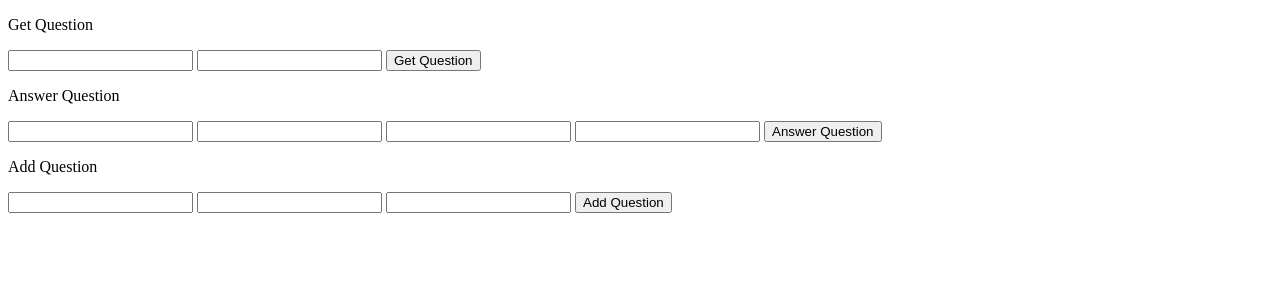
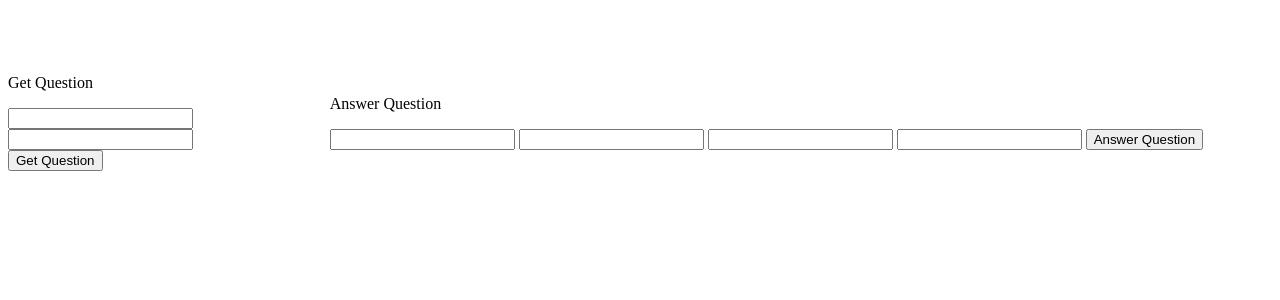
Before and after one commit to prasanjit101/Adivina, a Flask app: template templates/get answers.html in a window 1280 px wide. Shown: the top 300 px of the page. Run offline with Flask 2, Linux system fonts and the light colour scheme; the template is opened without the code that fills it, so the values that code supplies are empty.

Commit message:
with grid css

```diff
--- a/templates/answer.css
+++ b/templates/answer.css
@@ -0,0 +1,25 @@
+main{
+    display: grid;
+    grid-template-areas:
+         "topbar topbar  topbar"
+         "ads    content sidebar"
+         "footer footer  footer";
+    grid-template-columns: 1fr 4fr 0fr;
+    /*for making the columns 1 fraction ,3fractions and 1 fractions of the total width respectively*/
+    grid-template-rows: 50px auto 70px;
+    /* for setting the height of the rows to 50px ,auto and 70px respectively */
+    align-items:center;
+    justify-items:center;
+    /* to justify items and center them*/
+}
+
+
+header  { grid-area: topbar;}
+aside { grid-area: ads;}
+article { grid-area: content;}
+nav { grid-area: sidebar;}
+footer { grid-area: footer;}
+
+#answer input{
+
+}
--- a/templates/create question.html
+++ b/templates/create question.html
@@ -17,5 +17,6 @@
           <button>Add Question</button>
         </form>
       </article>
+
     </main>
   </body>
--- a/templates/get answers.html
+++ b/templates/get answers.html
@@ -6,28 +6,25 @@
     <title>Adivina</title>
     <link rel="stylesheet" href="answer.css">
   </head>
-  <body>  <p>Get Question<p>
+  <body>
+    <main>
+    <aside>
+      <p>Get Question<p>
         <form action='/question/get' method="post">
           <input type="text" name="room"></input>
           <input type="text" name="index"></input>
           <button>Get Question</button>
         </form>
-
-
+    </aside>
+    <article>
       <p>Answer Question<p>
-        <form action='/question/answer' method="post">
+        <form id="answer" action='/question/answer' method="post">
           <input type="text" name="room"></input>
           <input type="text" name="name"></input>
           <input type="text" name="index"></input>
           <input type="text" name="answer"></input>
           <button>Answer Question</button>
         </form>
-
-  <p>Add Question<p>
-    <form action='/question/add' method="post">
-      <input type="text" name="room"></input>
-      <input type="text" name="admin"></input>
-      <input type="text" name="question"></input>
-      <button>Add Question</button>
-    </form>
+    </article>
+  </main>
   </body>
--- a/templates/index.css
+++ /dev/null
@@ -1,3 +0,0 @@
-button{
-    color:#ffffff;
-}
```
Also changed, not shown: templates/create.css (+14 -6 lines). Lines whose indentation alone changed are shown as unchanged.
